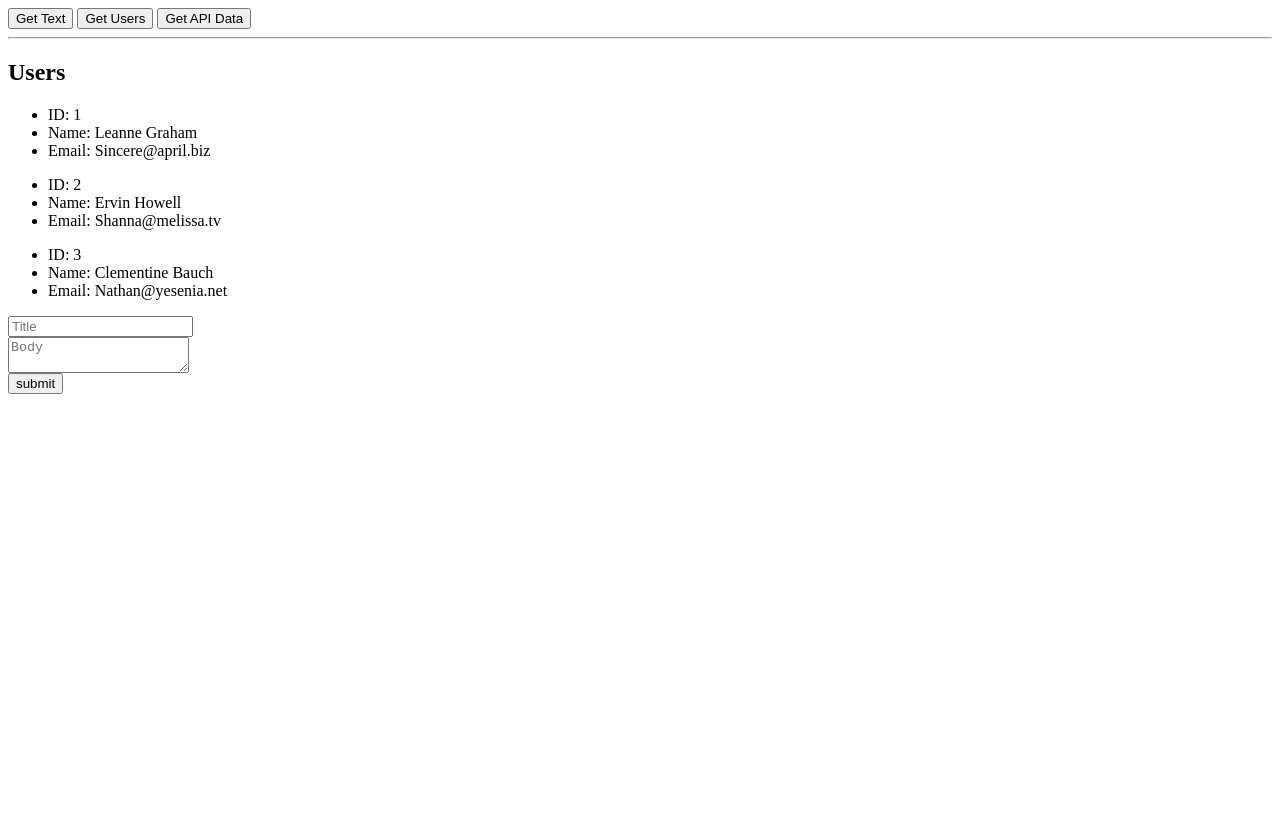
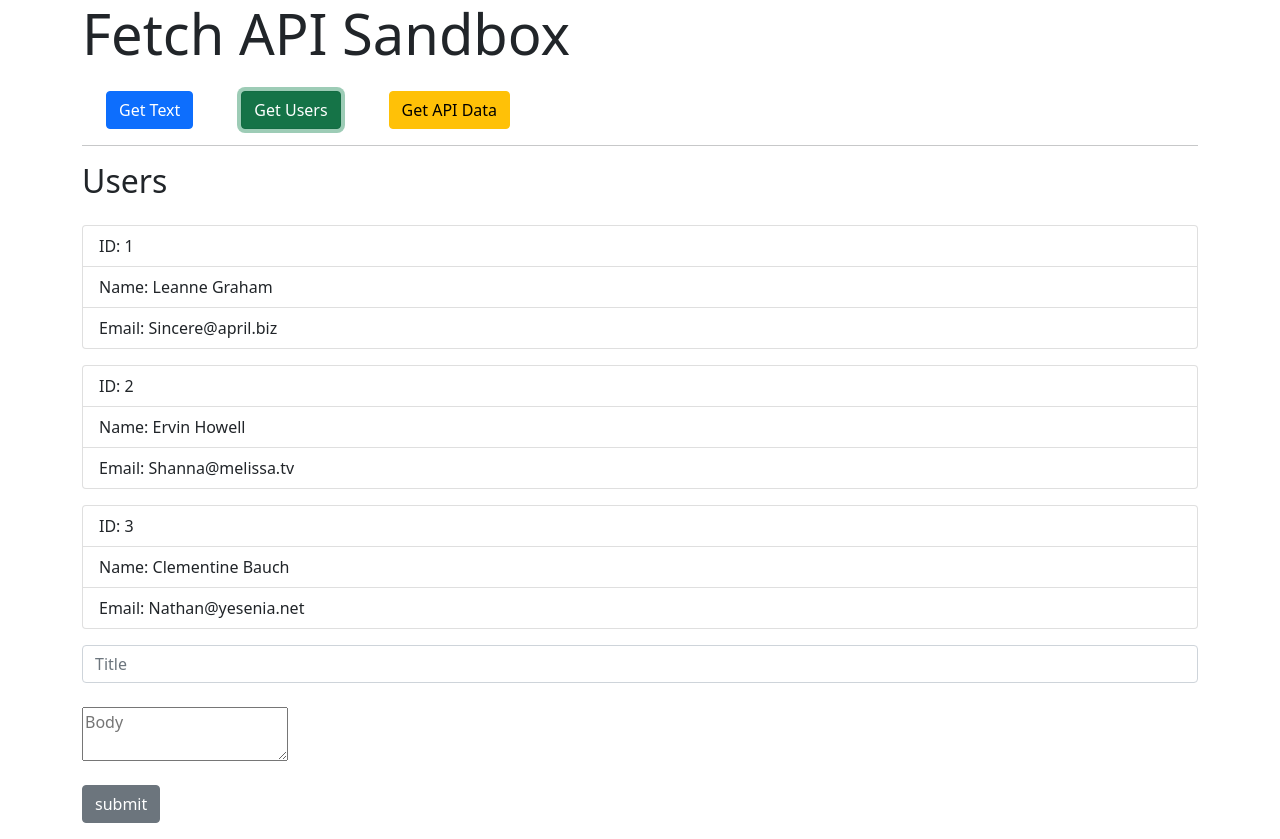
Before and after one commit to abdumamdouh/Fetch-API-Sandbox, a plain HTML site: page index.html in a window 1280 px wide. Both pictures are taken after a click on the button "Get Users". Before the commit the page ends 800 px from the top, so only its background shows below. Drawn offline with nearby package versions, Linux system fonts and the light colour scheme.

Commit message:
bootstrap

```diff
--- a/index.html
+++ b/index.html
@@ -4,13 +4,21 @@
     <meta http-equiv="X-UA-Compatible" content="IE=edge">
     <meta name="viewport" content="width=device-width, initial-scale=1.0">
     <title>Fetch API Sandbox</title>
+    <link href="https://cdn.jsdelivr.net/npm/bootstrap@5.0.0/dist/css/bootstrap.min.css" rel="stylesheet" integrity="sha384-wEmeIV1mKuiNpC+IOBjI7aAzPcEZeedi5yW5f2yOq55WWLwNGmvvx4Um1vskeMj0" crossorigin="anonymous">
+
 
 </head>
 <body>
 
-    <button id="getText">Get Text</button>
-    <button id="getUsers">Get Users</button>
-    <button id="getPosts">Get API Data</button>
+    <div class="container">
+        <h1 class="display-4 mb-4">Fetch API Sandbox</h1>
+
+        <div class="d-flex">
+            <button class="btn btn-primary mx-4" id="getText">Get Text</button>
+            <button class="btn btn-success mx-4" id="getUsers">Get Users</button>
+            <button class="btn btn-warning mx-4" id="getPosts">Get API Data</button>
+        </div>
+
 
         <hr>
 
@@ -18,16 +26,18 @@
 
         <form action="" id="addPost">
 
-        <div>
-            <input type="text" id="title" placeholder="Title">
+            <div class="form-group">
+                <input class="form-control mb-4 mt-3" type="text" id="title" placeholder="Title">
             </div>
 
             <div>
-            <textarea id="body" placeholder="Body"></textarea>
+                <textarea class="form-group mb-4" id="body" placeholder="Body"></textarea>
             </div>
 
-        <input type="submit" value="submit">
+            <input class="btn btn-secondary" type="submit" value="submit">
         </form>
+
+    </div>
 
     <script src="main.js"></script>
 </body>
--- a/main.js
+++ b/main.js
@@ -29,14 +29,14 @@ function getUsers(){
     .then(res => res.json())
     .then( data => {
 
-        let output = "<h2>Users</h2>";
+        let output = '<h2 class="mb-4">Users</h2>';
 
         data.forEach( user => {
             output += `
-            <ul>
-                <li>ID: ${user.id}</li>
-                <li>Name: ${user.name}</li>
-                <li>Email: ${user.email}</li>
+            <ul class="list-group mb-3">
+                <li class="list-group-item">ID: ${user.id}</li>
+                <li class="list-group-item">Name: ${user.name}</li>
+                <li class="list-group-item">Email: ${user.email}</li>
             </ul>
             `;
         });
@@ -57,11 +57,11 @@ function getPosts (){
     .then( data => {
         console.log(data);
 
-        let output = "<h2>Posts</h2>";
+        let output = '<h2 class="mb-4" >Posts</h2>';
 
         data.forEach( post => {
             output += `
-            <div>
+            <div class="card card-body mb-3">
                 <h3>${post.title}</h3>
                 <p>${post.body}</p>
             </div>
```
Lines whose indentation alone changed are shown as unchanged.
